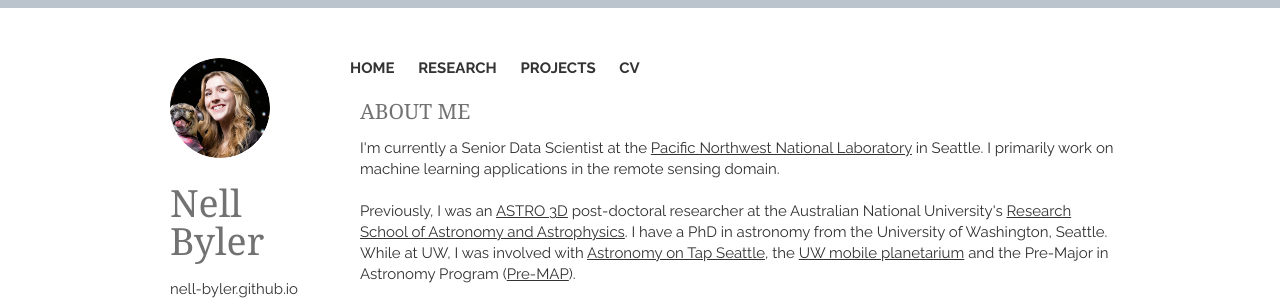
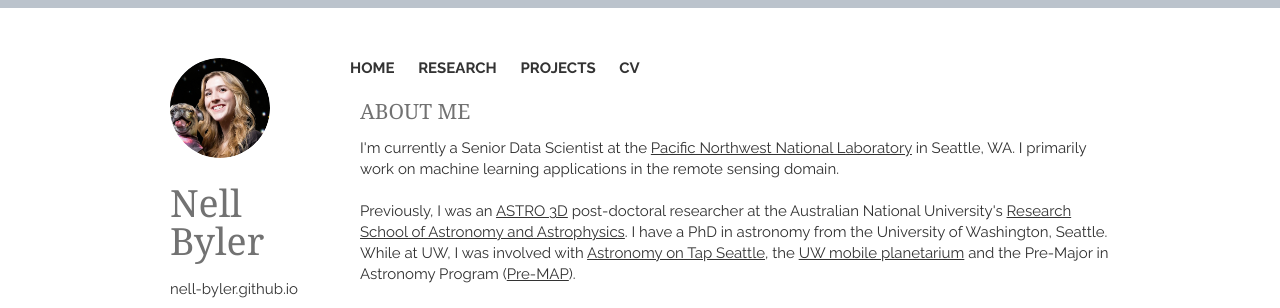
Before and after one commit to nell-byler/nell-byler.github.io, a Jekyll site: the page built from index.html, in a window 1280 px wide. Shown: the top 308 px of the page. Built offline with Jekyll 4.4.1, drawn with Linux system fonts in a browser that asks for light colours; nearby versions of some CDN libraries; the list of posts is cut into pages by our own code.

Commit message:
Update aboutme.html

```diff
--- a/_includes/aboutme.html
+++ b/_includes/aboutme.html
@@ -1,7 +1,7 @@
 <section class="thirteen columns">
     <h1>About Me</h1>
     <article>
-      <p>I'm currently a Senior Data Scientist at the <a style="color:#333; text-decoration: underline;" href="https://www.pnnl.gov/">Pacific Northwest National Laboratory</a> in Seattle. I primarily work on machine learning applications in the remote sensing domain.</p><br>
+      <p>I'm currently a Senior Data Scientist at the <a style="color:#333; text-decoration: underline;" href="https://www.pnnl.gov/">Pacific Northwest National Laboratory</a> in Seattle, WA. I primarily work on machine learning applications in the remote sensing domain.</p><br>
 
       <p>Previously, I was an <a style="color:#333; text-decoration: underline;" href="http://astro3d.org.au/">ASTRO 3D</a> post-doctoral researcher at the Australian National University's <a style="color:#333; text-decoration: underline;" href="http://rsaa.anu.edu.au">Research School of Astronomy and Astrophysics</a>. I have a PhD in astronomy from the University of Washington, Seattle. While at UW, I was involved with <a style="color:#333; text-decoration: underline;" href="https://twitter.com/AoTSeattle">Astronomy on Tap Seattle</a>, the <a style="color:#333; text-decoration: underline;" href="http://www.washington.edu/news/2013/01/24/astronomy-to-go-uw-readies-new-portable-planetarium/">UW mobile planetarium</a> and the Pre-Major in Astronomy Program (<a style="color:#333; text-decoration: underline;" href="http://depts.washington.edu/premap/">Pre-MAP</a>).</p><br>
       <p>When I'm not engaged in more scholarly pursuits, I can be found gardening or building guitar pedals. I love tabletop games and beer, and firmly believe that the two should be enjoyed together. </p>
```
